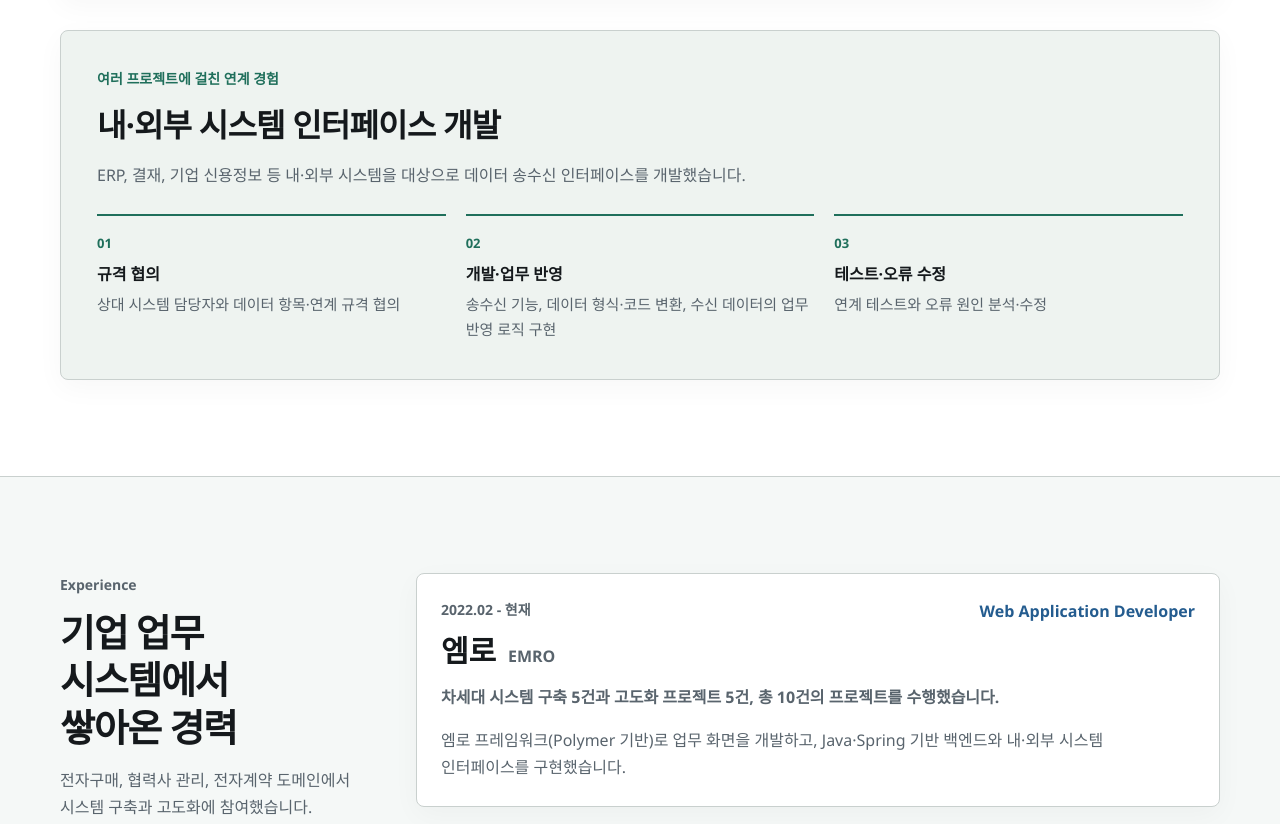
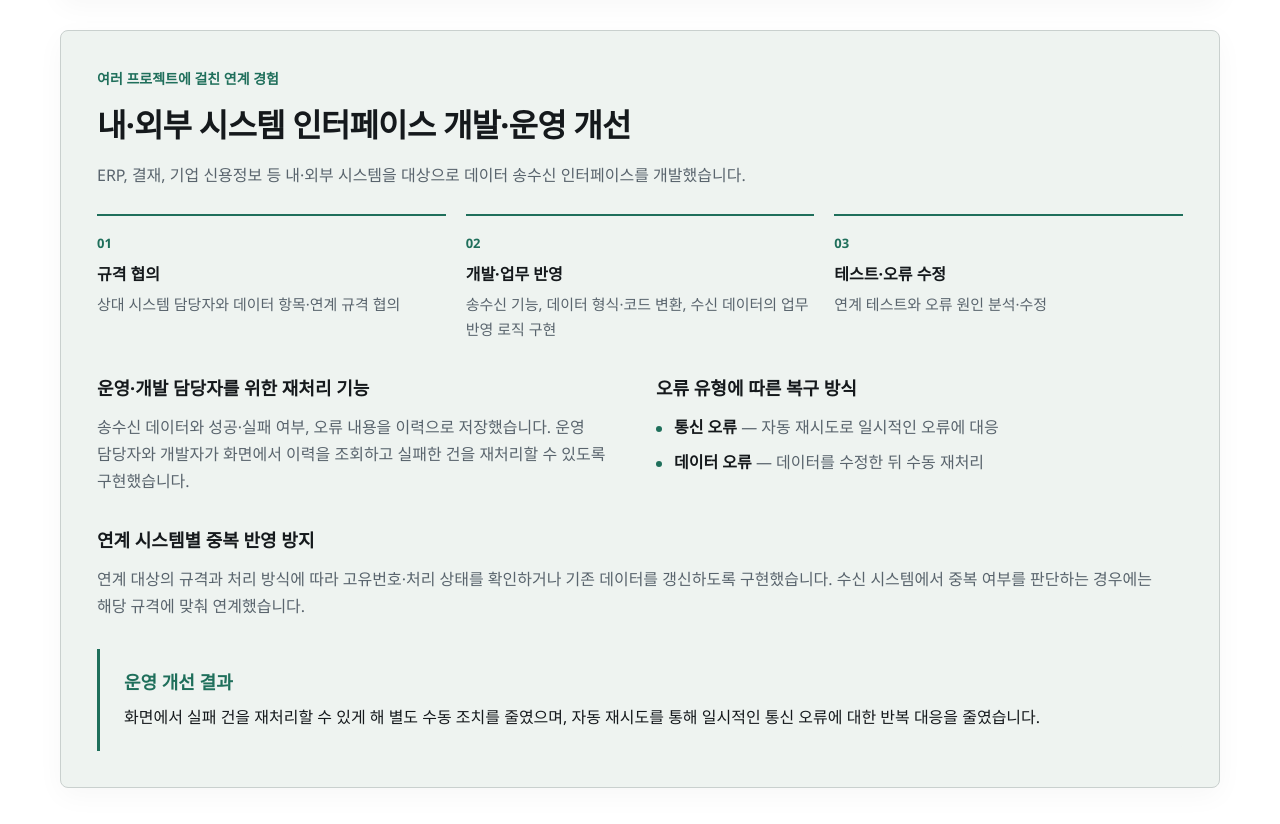
Before and after one commit to Chenjae-kr/portfolio, a plain HTML site: page index.html in a window 1280 px wide. Shown: the part 2914-3738 px from the top of the page. Drawn offline with Linux system fonts and the light colour scheme.

Commit message:
Document interface recovery and operational improvements

```diff
--- a/index.html
+++ b/index.html
@@ -198,7 +198,7 @@
                 <article class="case-card interface-overview" aria-labelledby="integration-title">
                     <header class="case-heading">
                         <p class="eyebrow">여러 프로젝트에 걸친 연계 경험</p>
-                        <h3 id="integration-title">내·외부 시스템 인터페이스 개발</h3>
+                        <h3 id="integration-title">내·외부 시스템 인터페이스 개발·운영 개선</h3>
                         <p class="case-summary">ERP, 결재, 기업 신용정보 등 내·외부 시스템을 대상으로 데이터 송수신 인터페이스를 개발했습니다.</p>
                     </header>
                     <ol class="case-flow case-flow-three" aria-label="인터페이스 업무 경험">
@@ -206,6 +206,27 @@
                         <li><span class="flow-step" aria-hidden="true">02</span><strong>개발·업무 반영</strong><p>송수신 기능, 데이터 형식·코드 변환, 수신 데이터의 업무 반영 로직 구현</p></li>
                         <li><span class="flow-step" aria-hidden="true">03</span><strong>테스트·오류 수정</strong><p>연계 테스트와 오류 원인 분석·수정</p></li>
                     </ol>
+                    <div class="case-block case-columns">
+                        <div>
+                            <h4>운영·개발 담당자를 위한 재처리 기능</h4>
+                            <p>송수신 데이터와 성공·실패 여부, 오류 내용을 이력으로 저장했습니다. 운영 담당자와 개발자가 화면에서 이력을 조회하고 실패한 건을 재처리할 수 있도록 구현했습니다.</p>
+                        </div>
+                        <div>
+                            <h4>오류 유형에 따른 복구 방식</h4>
+                            <ul class="plain-list">
+                                <li><strong>통신 오류</strong> — 자동 재시도로 일시적인 오류에 대응</li>
+                                <li><strong>데이터 오류</strong> — 데이터를 수정한 뒤 수동 재처리</li>
+                            </ul>
+                        </div>
+                    </div>
+                    <div class="case-block">
+                        <h4>연계 시스템별 중복 반영 방지</h4>
+                        <p>연계 대상의 규격과 처리 방식에 따라 고유번호·처리 상태를 확인하거나 기존 데이터를 갱신하도록 구현했습니다. 수신 시스템에서 중복 여부를 판단하는 경우에는 해당 규격에 맞춰 연계했습니다.</p>
+                    </div>
+                    <div class="case-outcome">
+                        <h4>운영 개선 결과</h4>
+                        <p>화면에서 실패 건을 재처리할 수 있게 해 별도 수동 조치를 줄였으며, 자동 재시도를 통해 일시적인 통신 오류에 대한 반복 대응을 줄였습니다.</p>
+                    </div>
                 </article>
             </div>
         </section>
```
